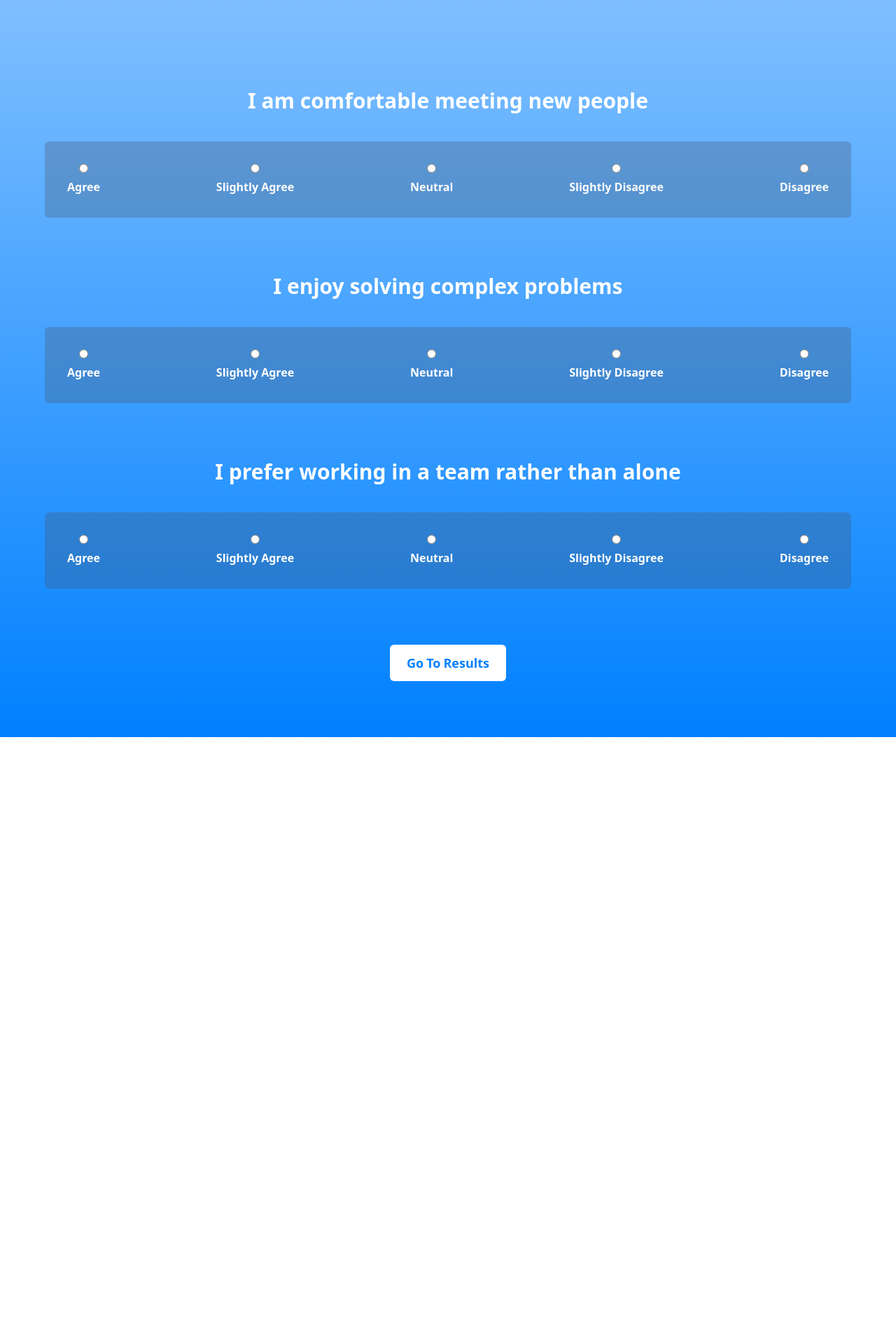
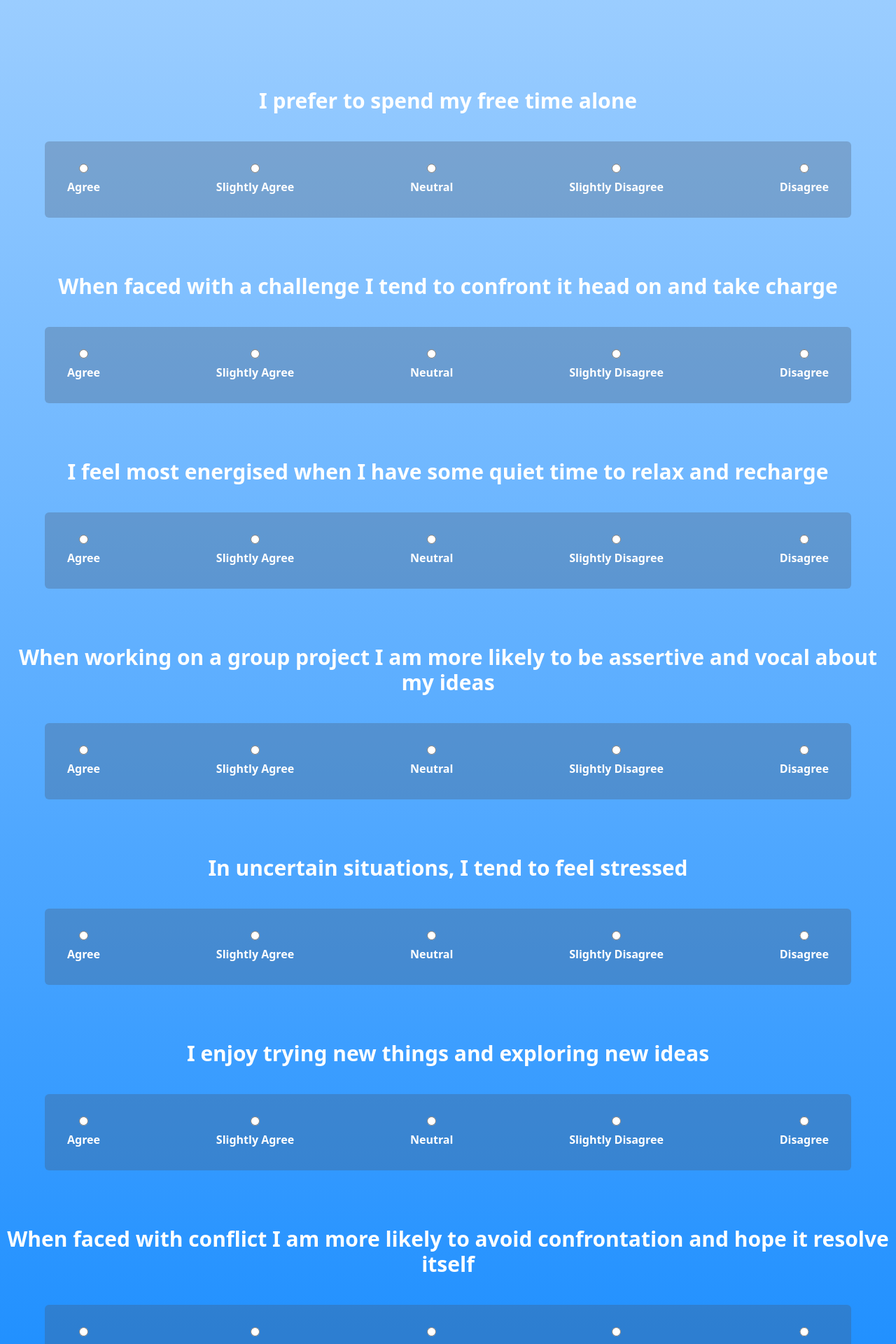
Before and after one commit to mrwilliambarenga/CodeNoir, a React (Create React App) app in the folder frontend/: page /test in a window 1280 px wide. Shown: the part 480-2400 px from the top of the page at 70% size. Before the commit the page ends 1533 px from the top, so only its background shows below. Built offline with nearby package versions, Linux system fonts and the light colour scheme; a web font is replaced by a local one.

Commit message:
Finishing touches

```diff
--- a/frontend/src/pages/ResultsB.jsx
+++ b/frontend/src/pages/ResultsB.jsx
@@ -12,7 +12,7 @@ const ResultsB = () => {
     setLoading(true);
     setTimeout(() => {
       setLoading(false);
-    }, 0);
+    }, 2000);
   }, []);
 
   return (
--- a/frontend/src/pages/ResultsH.jsx
+++ b/frontend/src/pages/ResultsH.jsx
@@ -12,7 +12,7 @@ const ResultsH = () => {
     setLoading(true);
     setTimeout(() => {
       setLoading(false);
-    }, 0);
+    }, 2000);
   }, []);
 
   return (
--- a/frontend/src/pages/ResultsS.jsx
+++ b/frontend/src/pages/ResultsS.jsx
@@ -12,7 +12,7 @@ const ResultsS = () => {
     setLoading(true);
     setTimeout(() => {
       setLoading(false);
-    }, 0);
+    }, 2000);
   }, []);
 
   return (
--- a/frontend/src/pages/Test.jsx
+++ b/frontend/src/pages/Test.jsx
@@ -8,10 +8,14 @@ import serene from "../assets/serene.png";
 import logo from "../assets/logo.png";
 
 const questions = [
-  "I am comfortable meeting new people",
-  "I enjoy solving complex problems",
-  "I prefer working in a team rather than alone",
-  // Add more questions...
+  "I prefer to spend my free time alone",
+  "When faced with a challenge I tend to confront it head on and take charge",
+  "I feel most energised when I have some quiet time to relax and recharge",
+  "When working on a group project I am more likely to be assertive and vocal about my ideas",
+  "In uncertain situations, I tend to feel stressed",
+  "I enjoy trying new things and exploring new ideas",
+  "When faced with conflict I am more likely to avoid confrontation and hope it resolve itself",
+  "When making decisions I rely more on gut and emotion",
 ];
 
 const Test = () => {
```
